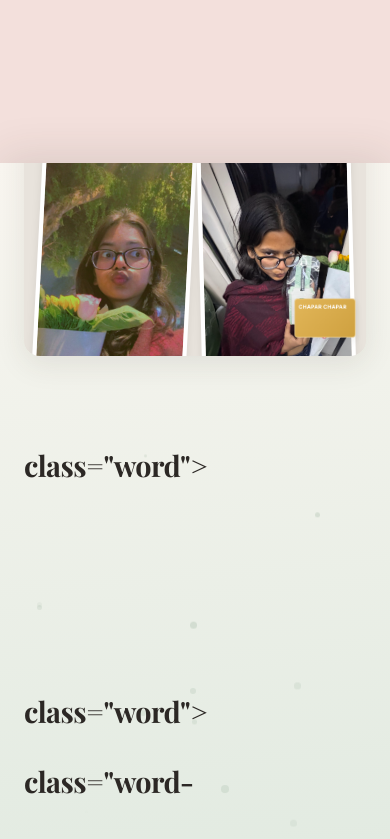
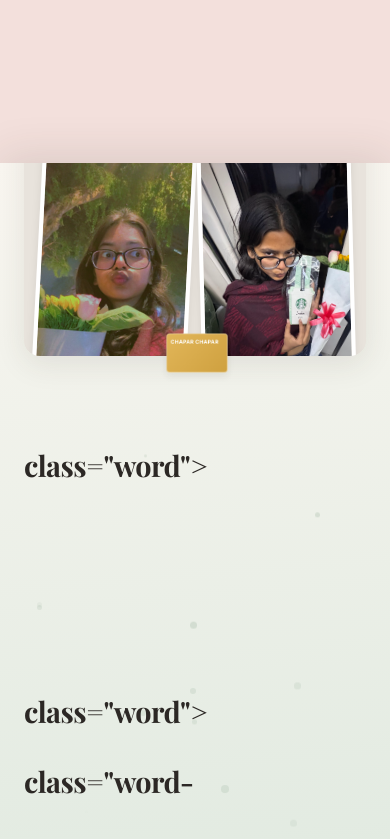
Before and after one commit to WEBDEVOPS2/Ishita-Bday, a website: page index.html in a window 390 px wide. Shown: the part 7433-8272 px from the top of the page. Drawn offline with nearby package versions, Linux system fonts and the light colour scheme; files whose address does not match are found by name; a web font is replaced by a local one.

Commit message:
Repositioned Card 5 chapar chapar sticker

```diff
--- a/style.css
+++ b/style.css
@@ -1433,6 +1433,13 @@ img {
     bottom: 15px;
     right: 5px;
   }
+
+  #card-5 .sticker-item--metrocard {
+    bottom: -15px;
+    left: 40%;
+    right: auto;
+    transform: scale(0.85) rotate(5deg);
+  }
 }
 
 /* ============================================
@@ -2090,6 +2097,14 @@ img {
   transform: rotate(-10deg);
 }
 
+/* Scoped adjustments for Card 5 stickers to prevent overlaps */
+#card-5 .sticker-item--metrocard {
+  bottom: -20px;
+  left: 40%;
+  right: auto;
+  transform: rotate(5deg);
+}
+
 /* Scoped adjustments for Card 8 stickers to prevent overlaps */
 #card-8 .sticker-item--badge {
   bottom: 30px;
```
